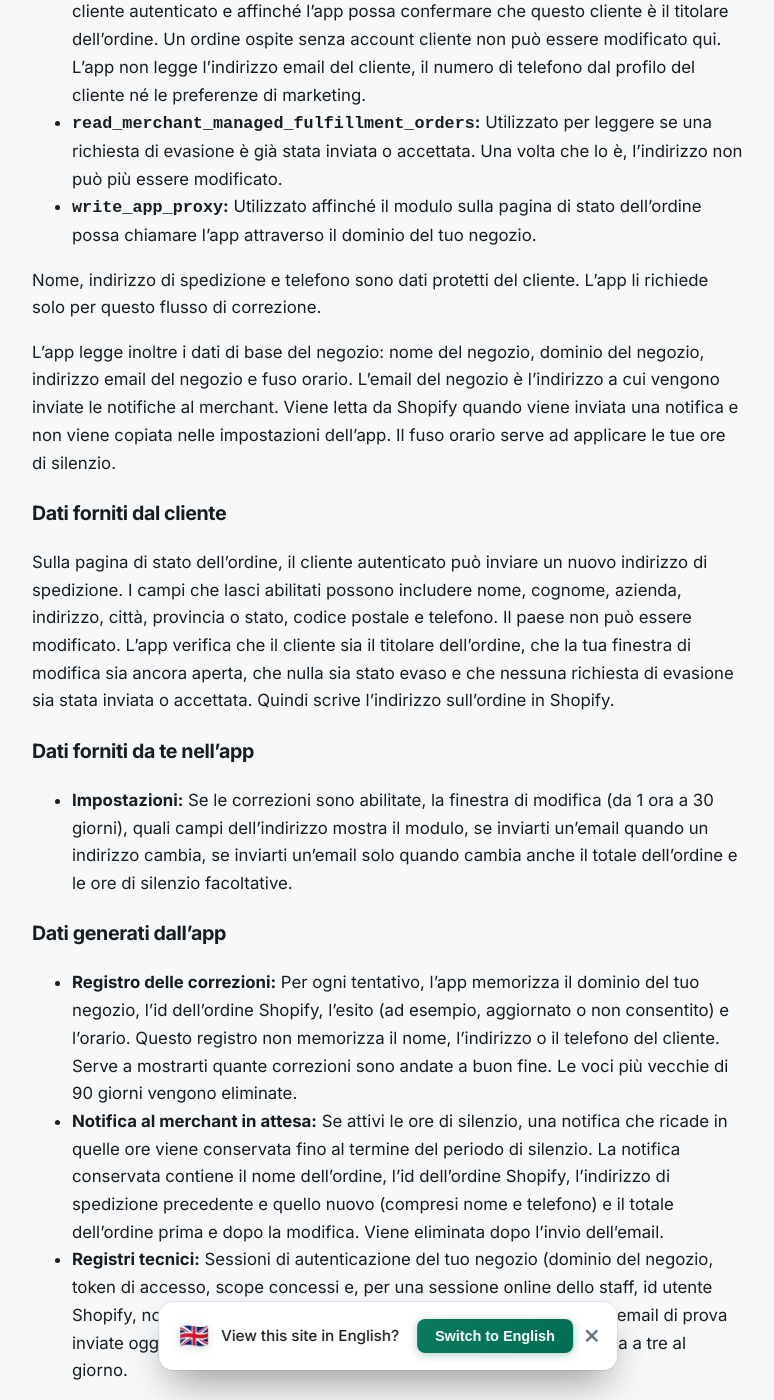
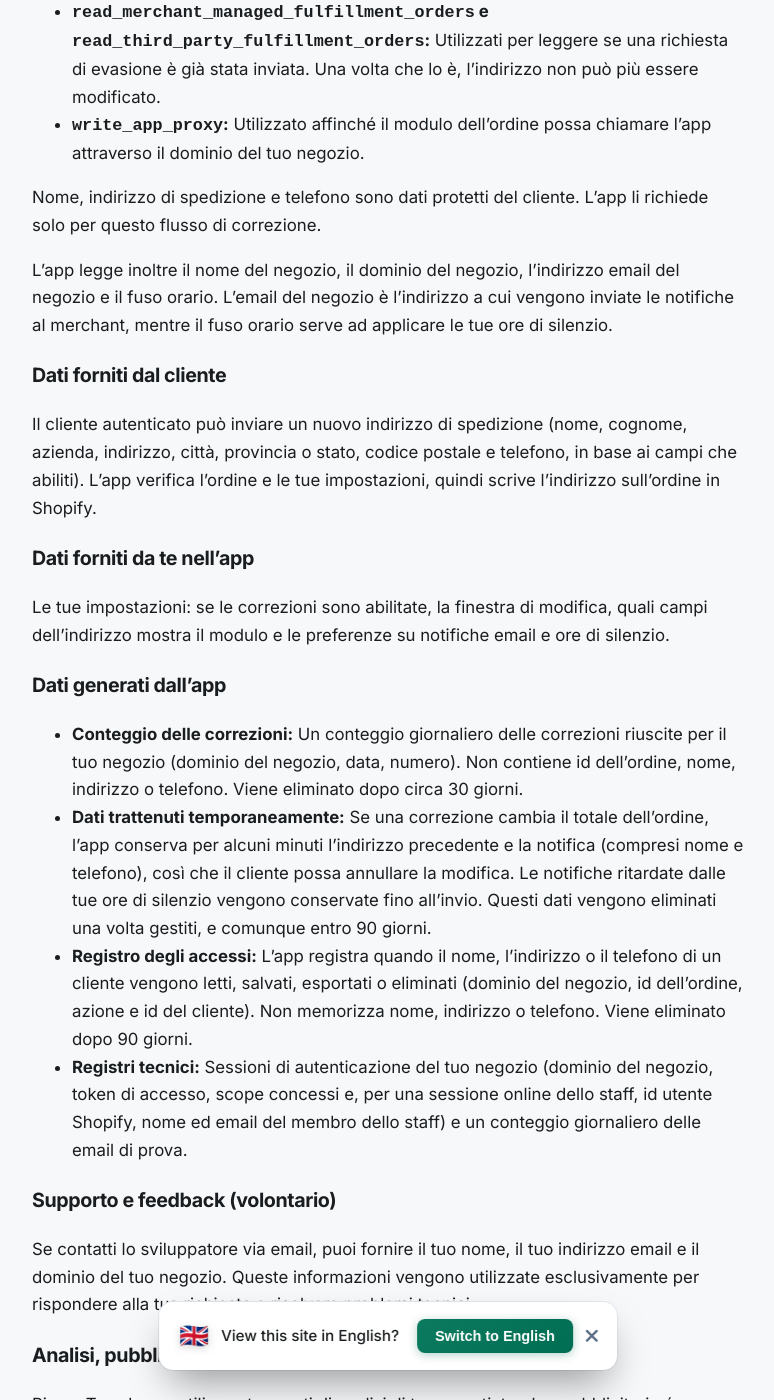
Before and after one commit to digitalcreat0r/sitoweb_storegears, a Jekyll site: the page built from policies/pigeontweak/privacy-policy_it.md, in a window 1280 px wide and 1400 px high, scrolled down 1512 px. Shown: the whole window, without its empty margins (252-1026 px from the left). Built offline with Jekyll 4.4.1, drawn with Linux system fonts in a browser that asks for light colours; some of the changed text lies outside the part shown.

Commit message:
aggiornamento

```diff
--- a/policies/pigeontweak/privacy-policy_it.md
+++ b/policies/pigeontweak/privacy-policy_it.md
@@ -28,54 +28,50 @@ PigeonTweak tratta informazioni personali sui tuoi clienti solo affinché un cli
 ### Dati del negozio e degli ordini consultati tramite Shopify
 Quando installi l'app, le concedi i seguenti permessi di accesso (scope):
 
-- **`read_orders`:** Utilizzato per leggere l'ordine che il cliente sta visualizzando: nome e id dell'ordine, se è annullato o chiuso, quando è stato creato, l'indirizzo di spedizione attuale (nome, azienda, via, città, provincia, codice postale, paese e telefono), lo stato di evasione e il totale dell'ordine. È così che l'app decide se una correzione è ancora consentita e quale indirizzo mostrare.
-- **`write_orders`:** Utilizzato solo per salvare sull'ordine l'indirizzo di spedizione che il cliente invia. L'app non modifica le righe dell'ordine, gli sconti o i prodotti. Shopify può ricalcolare la spedizione dopo la modifica dell'indirizzo; l'app legge il totale dell'ordine prima e dopo, così da poterti dire se il totale è cambiato.
-- **`read_customers`:** Utilizzato affinché il token di sessione del cliente identifichi il cliente autenticato e affinché l'app possa confermare che questo cliente è il titolare dell'ordine. Un ordine ospite senza account cliente non può essere modificato qui. L'app non legge l'indirizzo email del cliente, il numero di telefono dal profilo del cliente né le preferenze di marketing.
-- **`read_merchant_managed_fulfillment_orders`:** Utilizzato per leggere se una richiesta di evasione è già stata inviata o accettata. Una volta che lo è, l'indirizzo non può più essere modificato.
-- **`write_app_proxy`:** Utilizzato affinché il modulo sulla pagina di stato dell'ordine possa chiamare l'app attraverso il dominio del tuo negozio.
+- **`read_orders`:** Utilizzato per leggere l'ordine che il cliente sta visualizzando: nome e id dell'ordine, stato, data di creazione, stato di evasione, totale dell'ordine e indirizzo di spedizione attuale (nome, azienda, via, città, provincia, codice postale, paese e telefono).
+- **`write_orders`:** Utilizzato solo per salvare sull'ordine l'indirizzo di spedizione che il cliente invia. L'app non modifica le righe dell'ordine, gli sconti o i prodotti.
+- **`read_customers`:** Utilizzato per identificare il cliente autenticato e confermare che sia il titolare dell'ordine. L'app non legge l'indirizzo email del cliente, le preferenze di marketing né altri dati del profilo.
+- **`read_merchant_managed_fulfillment_orders` e `read_third_party_fulfillment_orders`:** Utilizzati per leggere se una richiesta di evasione è già stata inviata. Una volta che lo è, l'indirizzo non può più essere modificato.
+- **`write_app_proxy`:** Utilizzato affinché il modulo dell'ordine possa chiamare l'app attraverso il dominio del tuo negozio.
 
 Nome, indirizzo di spedizione e telefono sono dati protetti del cliente. L'app li richiede solo per questo flusso di correzione.
 
-L'app legge inoltre i dati di base del negozio: nome del negozio, dominio del negozio, indirizzo email del negozio e fuso orario. L'email del negozio è l'indirizzo a cui vengono inviate le notifiche al merchant. Viene letta da Shopify quando viene inviata una notifica e non viene copiata nelle impostazioni dell'app. Il fuso orario serve ad applicare le tue ore di silenzio.
+L'app legge inoltre il nome del negozio, il dominio del negozio, l'indirizzo email del negozio e il fuso orario. L'email del negozio è l'indirizzo a cui vengono inviate le notifiche al merchant, mentre il fuso orario serve ad applicare le tue ore di silenzio.
 
 ### Dati forniti dal cliente
-Sulla pagina di stato dell'ordine, il cliente autenticato può inviare un nuovo indirizzo di spedizione. I campi che lasci abilitati possono includere nome, cognome, azienda, indirizzo, città, provincia o stato, codice postale e telefono. Il paese non può essere modificato. L'app verifica che il cliente sia il titolare dell'ordine, che la tua finestra di modifica sia ancora aperta, che nulla sia stato evaso e che nessuna richiesta di evasione sia stata inviata o accettata. Quindi scrive l'indirizzo sull'ordine in Shopify.
+Il cliente autenticato può inviare un nuovo indirizzo di spedizione (nome, cognome, azienda, indirizzo, città, provincia o stato, codice postale e telefono, in base ai campi che abiliti). L'app verifica l'ordine e le tue impostazioni, quindi scrive l'indirizzo sull'ordine in Shopify.
 
 ### Dati forniti da te nell'app
-- **Impostazioni:** Se le correzioni sono abilitate, la finestra di modifica (da 1 ora a 30 giorni), quali campi dell'indirizzo mostra il modulo, se inviarti un'email quando un indirizzo cambia, se inviarti un'email solo quando cambia anche il totale dell'ordine e le ore di silenzio facoltative.
+Le tue impostazioni: se le correzioni sono abilitate, la finestra di modifica, quali campi dell'indirizzo mostra il modulo e le preferenze su notifiche email e ore di silenzio.
 
 ### Dati generati dall'app
-- **Registro delle correzioni:** Per ogni tentativo, l'app memorizza il dominio del tuo negozio, l'id dell'ordine Shopify, l'esito (ad esempio, aggiornato o non consentito) e l'orario. Questo registro non memorizza il nome, l'indirizzo o il telefono del cliente. Serve a mostrarti quante correzioni sono andate a buon fine. Le voci più vecchie di 90 giorni vengono eliminate.
-- **Notifica al merchant in attesa:** Se attivi le ore di silenzio, una notifica che ricade in quelle ore viene conservata fino al termine del periodo di silenzio. La notifica conservata contiene il nome dell'ordine, l'id dell'ordine Shopify, l'indirizzo di spedizione precedente e quello nuovo (compresi nome e telefono) e il totale dell'ordine prima e dopo la modifica. Viene eliminata dopo l'invio dell'email.
-- **Registri tecnici:** Sessioni di autenticazione del tuo negozio (dominio del negozio, token di accesso, scope concessi e, per una sessione online dello staff, id utente Shopify, nome ed email del membro dello staff) e un conteggio delle email di prova inviate oggi, così che l'app possa funzionare e limitare gli invii di prova a tre al giorno.
+- **Conteggio delle correzioni:** Un conteggio giornaliero delle correzioni riuscite per il tuo negozio (dominio del negozio, data, numero). Non contiene id dell'ordine, nome, indirizzo o telefono. Viene eliminato dopo circa 30 giorni.
+- **Dati trattenuti temporaneamente:** Se una correzione cambia il totale dell'ordine, l'app conserva per alcuni minuti l'indirizzo precedente e la notifica (compresi nome e telefono), così che il cliente possa annullare la modifica. Le notifiche ritardate dalle tue ore di silenzio vengono conservate fino all'invio. Questi dati vengono eliminati una volta gestiti, e comunque entro 90 giorni.
+- **Registro degli accessi:** L'app registra quando il nome, l'indirizzo o il telefono di un cliente vengono letti, salvati, esportati o eliminati (dominio del negozio, id dell'ordine, azione e id del cliente). Non memorizza nome, indirizzo o telefono. Viene eliminato dopo 90 giorni.
+- **Registri tecnici:** Sessioni di autenticazione del tuo negozio (dominio del negozio, token di accesso, scope concessi e, per una sessione online dello staff, id utente Shopify, nome ed email del membro dello staff) e un conteggio giornaliero delle email di prova.
 
 ### Supporto e feedback (volontario)
-Se contatti lo sviluppatore via email, puoi fornire volontariamente il tuo nome, il tuo indirizzo email e il dominio del tuo negozio. Queste informazioni vengono utilizzate esclusivamente per rispondere alla tua richiesta e risolvere problemi tecnici. Non vengono utilizzate per nessun altro scopo.
+Se contatti lo sviluppatore via email, puoi fornire il tuo nome, il tuo indirizzo email e il dominio del tuo negozio. Queste informazioni vengono utilizzate esclusivamente per rispondere alla tua richiesta e risolvere problemi tecnici.
 
 ### Analisi, pubblicità e tracciamento
-PigeonTweak **non** utilizza strumenti di analisi di terze parti, tracker pubblicitari né profilazione. Non vende né condivide i tuoi dati, né i dati dei tuoi clienti, per finalità di marketing. Il conteggio delle correzioni nell'admin dell'app è calcolato dal registro delle correzioni descritto sopra.
+PigeonTweak **non** utilizza strumenti di analisi di terze parti, tracker pubblicitari né profilazione. Non vende né condivide i tuoi dati, né i dati dei tuoi clienti, per finalità di marketing.
 
-## 3. Come viene salvata una correzione e come vieni avvisato
-Il nuovo indirizzo viene scritto sull'ordine nel tuo admin Shopify. Non viene conservato come rubrica separata nell'app.
-
-Se le notifiche al merchant sono attive, l'app invia un'email all'indirizzo email del tuo negozio. Il messaggio indica l'ordine e include l'indirizzo precedente e il nuovo indirizzo. Se il totale dell'ordine è cambiato e hai chiesto di esserne informato, il messaggio include anche il totale precedente e il nuovo totale, e un link all'ordine nell'admin di Shopify. Un'email di prova usa solo dati di esempio e non legge un ordine.
-
-- **Email:** Inviata tramite **Resend** (resend.com). L'indirizzo email del tuo negozio e la notifica (compresi nome del cliente, indirizzo di spedizione e numero di telefono su quell'ordine) vengono trattati da Resend solo per consegnare il messaggio. Consulta l'[Informativa sulla Privacy di Resend](https://resend.com/legal/privacy-policy).
-- **Ore di silenzio:** Una notifica che ricade nelle ore che scegli viene trattenuta nel database dell'app e inviata al termine di quella finestra. Gli orari seguono il fuso orario del tuo negozio.
+## 3. Notifiche al merchant
+Se le notifiche al merchant sono attive, l'app invia un'email all'indirizzo email del tuo negozio quando un indirizzo cambia. Il messaggio include il nome dell'ordine, l'indirizzo precedente e quello nuovo (compresi nome e telefono) e, se il totale dell'ordine è cambiato, il totale precedente e il nuovo totale. L'email viene inviata tramite **Resend** (resend.com), che tratta questi dati solo per consegnare il messaggio. Consulta l'[Informativa sulla Privacy di Resend](https://resend.com/legal/privacy-policy).
 
 ## 4. Servizi di terze parti
-- **Shopify:** PigeonTweak viene eseguito all'interno dell'admin di Shopify e sulla pagina di stato dell'ordine, e utilizza la Shopify Admin API e i token di sessione dell'account cliente. Shopify tratta i dati in conformità con la propria [Informativa sulla Privacy](https://www.shopify.com/legal/privacy). L'indirizzo di spedizione è memorizzato sull'ordine in Shopify, secondo i termini di Shopify e le policy del tuo negozio.
+- **Shopify:** PigeonTweak viene eseguito all'interno dell'admin di Shopify e sulle pagine di stato dell'ordine e di ringraziamento. Shopify tratta i dati in conformità con la propria [Informativa sulla Privacy](https://www.shopify.com/legal/privacy). L'indirizzo di spedizione è memorizzato sull'ordine in Shopify.
 - **Resend:** Consegna delle notifiche al merchant, come descritto sopra.
-- **Hosting:** L'app è ospitata su Fly.io. Il suo database è un file SQLite su un volume cifrato nella regione primaria dell'app (Chicago, Stati Uniti). L'host conserva i dati per conto dello sviluppatore per eseguire il servizio.
+- **Hosting:** L'app è ospitata su Fly.io. Il suo database è un file SQLite su un volume cifrato negli Stati Uniti (Chicago).
 
 ## 5. Archiviazione, sicurezza e conservazione dei dati
-I dati dell'app sono archiviati in un database SQLite su un volume cifrato. I dati vengono trasmessi tramite connessioni cifrate (HTTPS) e l'accesso è limitato allo sviluppatore.
+I dati sono archiviati su un volume cifrato e trasmessi tramite connessioni cifrate (HTTPS). L'accesso è limitato allo sviluppatore. Lo sviluppatore adotta misure di sicurezza ragionevoli, ma nessun sistema è completamente sicuro e non è possibile garantire una sicurezza assoluta.
 
-- **Uso attivo:** Impostazioni del negozio, sessioni e registro delle correzioni vengono conservati finché l'app è installata, affinché le correzioni e il conteggio delle correzioni continuino a funzionare. Le voci del registro delle correzioni vengono eliminate dopo 90 giorni. Una notifica al merchant in attesa viene conservata solo fino all'invio dell'email, poi eliminata.
-- **Disinstallazione:** Quando disinstalli PigeonTweak, l'app riceve la notifica `app/uninstalled` di Shopify ed elimina i dati che detiene per il tuo negozio: sessioni, impostazioni del negozio, registro delle correzioni e qualsiasi notifica al merchant ancora in attesa per le ore di silenzio.
-- **Richieste di conformità Shopify:** L'app gestisce i webhook obbligatori sulla privacy di Shopify. `shop/redact` viene inviato circa 48 ore dopo la disinstallazione ed elimina gli eventuali dati del negozio ancora conservati. `customers/redact` elimina il registro delle correzioni e qualsiasi notifica in attesa per gli ordini indicati nella richiesta. L'app non conserva un profilo del cliente. Con `customers/data_request`, se una voce del registro delle correzioni o una notifica in attesa corrisponde agli ordini della richiesta, quei dati vengono inviati via email all'indirizzo email del negozio. Se non è conservato nulla, non ci sono dati dei clienti da restituire.
-- **Cosa non viene copiato fuori da Shopify:** L'app non conserva una copia duratura dell'indirizzo di spedizione. Dopo l'invio di una notifica, o dopo la disinstallazione, l'indirizzo resta sull'ordine in Shopify, che controlli tu. Il registro delle correzioni conserva l'id dell'ordine e l'orario, non l'indirizzo.
-- **Email di supporto:** Conservate solo per il tempo necessario a gestire la tua richiesta e poi eliminate, salvo che la legge richieda un periodo più lungo.
+- **Uso attivo:** Impostazioni e sessioni vengono conservate finché l'app è installata. Gli altri dati vengono conservati per i periodi indicati nella Sezione 2.
+- **Disinstallazione:** Quando disinstalli PigeonTweak, l'app elimina i dati che detiene per il tuo negozio. Il registro degli accessi viene eliminato quando Shopify invia `shop/redact`, circa 48 ore dopo.
+- **Richieste sulla privacy di Shopify:** L'app gestisce i webhook obbligatori sulla privacy di Shopify (`customers/data_request`, `customers/redact` e `shop/redact`). Quando richiesto, fornisce o elimina i dati dei clienti che detiene.
+- **Nessuna copia duratura degli indirizzi:** Fatta eccezione per i dati trattenuti temporaneamente descritti nella Sezione 2, l'app non conserva una copia dell'indirizzo di spedizione. L'indirizzo resta sull'ordine in Shopify, che controlli tu.
+- **Email di supporto:** Conservate solo per il tempo necessario a gestire la tua richiesta, salvo che la legge richieda un periodo più lungo.
 
 ## 6. Incidenti di sicurezza
 Lo sviluppatore è responsabile del contenimento di un incidente di sicurezza che esponga nome del cliente, indirizzo di spedizione, numero di telefono o dati dell'ordine trattati dall'app. Se lo sviluppatore viene a conoscenza di un tale incidente, lo contiene e avvisa Shopify all'indirizzo [security@shopify.com](mailto:security@shopify.com) entro 24 ore. I merchant interessati vengono avvisati come richiesto dalla legge applicabile.
@@ -84,10 +80,10 @@ Lo sviluppatore è responsabile del contenimento di un incidente di sicurezza ch
 Lo sviluppatore e i fornitori di servizi sopra elencati possono trattare i dati in paesi diversi dal tuo, anche negli Stati Uniti e al di fuori dello Spazio Economico Europeo. In tal caso vengono applicate garanzie adeguate (come le Clausole Contrattuali Standard) come richiesto dalla legge applicabile.
 
 ## 8. Conformità e diritti
-In conformità con il GDPR, il UK GDPR, il CCPA/CPRA e le altre leggi applicabili sulla privacy, gli interessati hanno il diritto di accedere, rettificare, cancellare, limitare o esportare i propri dati e di opporsi al loro trattamento. Tali diritti si esercitano come segue:
+In conformità con il GDPR, il UK GDPR, il CCPA/CPRA e le altre leggi applicabili sulla privacy, gli interessati hanno il diritto di accedere, rettificare, cancellare, limitare o esportare i propri dati e di opporsi al loro trattamento.
 
-- **Dati del tuo negozio:** Modifica o cancella le impostazioni nell'app in qualsiasi momento, oppure disinstalla l'app per eliminare le sessioni, le impostazioni, il registro delle correzioni e qualsiasi notifica in attesa descritti nella Sezione 5. Contatta lo sviluppatore per altre richieste.
-- **Dati dei tuoi clienti:** Sei il titolare del trattamento dei dati degli ordini dei clienti. Un cliente deve contattare il tuo negozio in merito a un ordine. Se una richiesta riguarda qualcosa che l'app detiene ancora (una notifica in attesa, o un id ordine nel registro delle correzioni), Shopify invia `customers/data_request` o `customers/redact`, e puoi anche contattare lo sviluppatore all'indirizzo email indicato di seguito indicando il dominio del negozio. Le richieste ricevono risposta entro 30 giorni.
+- **Dati del tuo negozio:** Modifica le impostazioni nell'app in qualsiasi momento, oppure disinstalla l'app per eliminare i tuoi dati. Contatta lo sviluppatore per altre richieste.
+- **Dati dei tuoi clienti:** Sei il titolare del trattamento dei dati degli ordini dei clienti. Un cliente deve contattare il tuo negozio in merito a un ordine. Puoi anche contattare lo sviluppatore all'indirizzo email indicato di seguito, indicando il dominio del negozio. Le richieste ricevono risposta entro 30 giorni.
 
 PigeonTweak non vende né condivide informazioni personali e non adotta decisioni automatizzate che producano effetti giuridici o analogamente significativi. Hai inoltre il diritto di presentare un reclamo all'autorità locale per la protezione dei dati.
 
@@ -95,7 +91,7 @@ PigeonTweak non vende né condivide informazioni personali e non adotta decision
 PigeonTweak è uno strumento professionale per i merchant Shopify e non è rivolto ai minori. Lo sviluppatore non raccoglie consapevolmente informazioni personali da persone di età inferiore ai 16 anni, al di là dei dati di spedizione che un cliente invia su un ordine che il merchant già detiene.
 
 ## 10. Modifiche a questa informativa
-Questa informativa può essere aggiornata di tanto in tanto, ad esempio quando cambiano le funzionalità dell'app. La data di "Ultimo aggiornamento" in alto indica la revisione più recente. Le modifiche significative saranno comunicate tramite l'app o via email.
+Questa informativa può essere aggiornata di tanto in tanto. La data di "Ultimo aggiornamento" in alto indica la revisione più recente. Le modifiche significative saranno comunicate tramite l'app o via email.
 
 ## 11. Informazioni di contatto
 Per qualsiasi domanda riguardante la tua privacy, puoi contattare lo sviluppatore all'indirizzo:<br>
```
Also changed, not shown: other parts of policies/pigeontweak/privacy-policy_it.md (+3 -3 lines), policies/pigeontweak/privacy-policy.md (+31 -35 lines).
